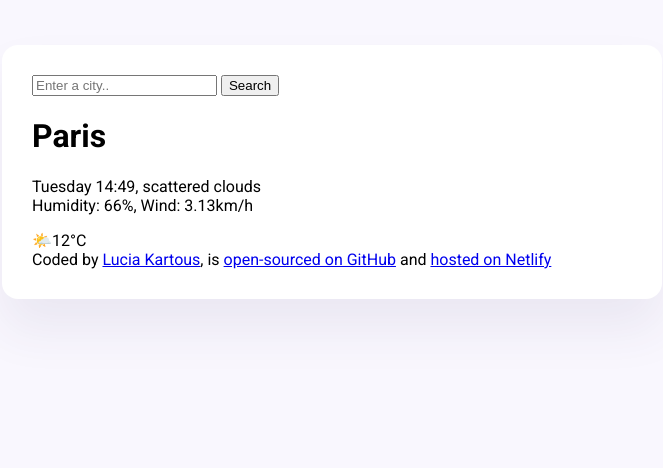
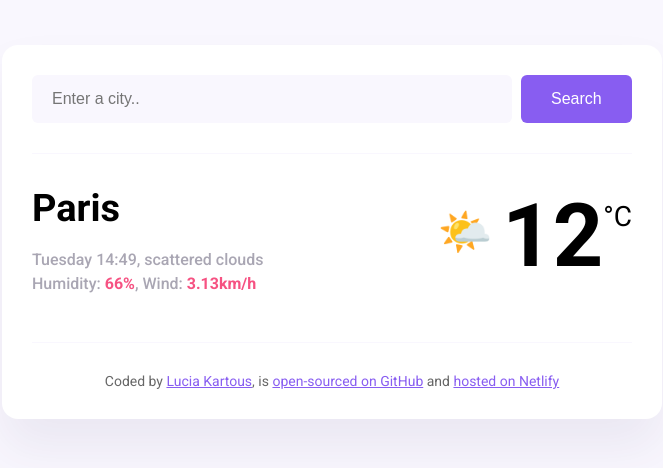
Before and after one commit to LuciaKartous/pocasie, a plain HTML site: page index.html in a window 1280 px wide. Shown: the whole page, without its empty margins (308-971 px from the left). Drawn offline with Linux system fonts and the light colour scheme.

Commit message:
Added basic CSS

```diff
--- a/index.html
+++ b/index.html
@@ -15,21 +15,33 @@
   <body>
     <div class="weather-app">
       <header>
-        <form>
-          <input type="search" placeholder="Enter a city.." required />
-          <input type="submit" value="Search" />
+        <form class="search-form">
+          <input
+            type="search"
+            placeholder="Enter a city.."
+            required
+            class="search-form-input"
+          />
+          <input type="submit" value="Search" class="search-form-button" />
         </form>
       </header>
       <main>
-        <h1>Paris</h1>
-        <div>
-          <p>
-            Tuesday 14:49, scattered clouds
-            <br />
-            Humidity: 66%, Wind: 3.13km/h
-          </p>
+        <div class="weather-app-data">
+          <div>
+            <h1 class="weather-app-city">Paris</h1>
+
+            <p class="weather-app-details">
+              Tuesday 14:49, scattered clouds
+              <br />
+              Humidity: <strong>66%</strong>, Wind: <strong>3.13km/h</strong>
+            </p>
+          </div>
+          <div class="weather-app-temperature-container">
+            <div class="weather-app-icon">🌤️</div>
+            <div class="weather-app-temperature">12</div>
+            <div class="weather-app-unit">°C</div>
+          </div>
         </div>
-        <div>🌤️12°C</div>
       </main>
 
       <footer>
--- a/src/style.css
+++ b/src/style.css
@@ -1,6 +1,10 @@
 body {
   background-color: #f9f7fe;
   font-family: "Roboto", sans-serif;
+}
+
+a {
+  color: #885df1;
 }
 
 .weather-app {
@@ -11,3 +15,80 @@ body {
   border-radius: 16px;
   padding: 30px;
 }
+
+header {
+  border-bottom: 1px solid #f9f7fe;
+  padding: 0 0 30px 0;
+}
+
+.search-form-input {
+  background-color: #f9f7fe;
+  border: none;
+  border-radius: 6px;
+  width: 80%;
+  font-size: 16px;
+  padding: 15px 20px;
+}
+
+.search-form-button {
+  background: #885df1;
+  padding: 15px 30px;
+  border: none;
+  font-size: 16px;
+  margin-left: 5px;
+  border-radius: 6px;
+  color: white;
+}
+
+main {
+  padding: 30px 0;
+}
+
+.weather-app-data {
+  display: flex;
+  justify-content: space-between;
+}
+
+.weather-app-city {
+  margin: 0;
+  font-size: 38px;
+  line-height: 48px;
+}
+
+.weather-app-details {
+  font-size: 16px;
+  color: rgba(39, 33, 66, 0.4);
+  line-height: 24px;
+  font-weight: 500;
+}
+
+.weather-app-details strong {
+  color: #f65282;
+}
+
+.weather-app-temperature-container {
+  display: flex;
+}
+.weather-app-icon {
+  font-size: 44px;
+  margin-top: 22px;
+}
+
+.weather-app-temperature {
+  font-size: 88px;
+  margin-left: 10px;
+  font-weight: bold;
+}
+
+.weather-app-unit {
+  margin-top: 16px;
+  font-size: 28px;
+}
+
+footer {
+  border-top: 1px solid #f9f7fe;
+  padding: 30px 0 0 0;
+  text-align: center;
+  font-size: 14px;
+  color: rgba(0, 0, 0, 0.6);
+}
```
